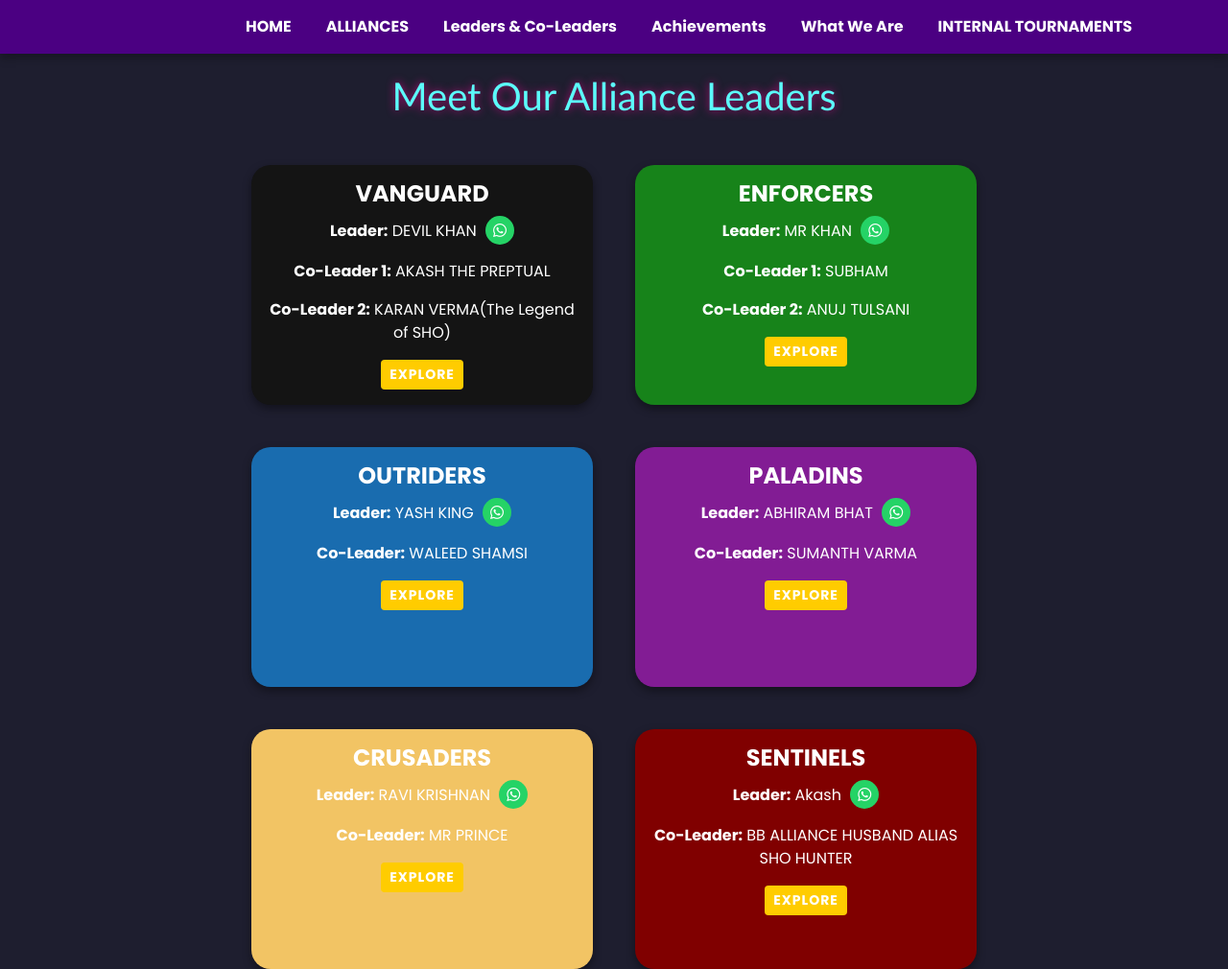
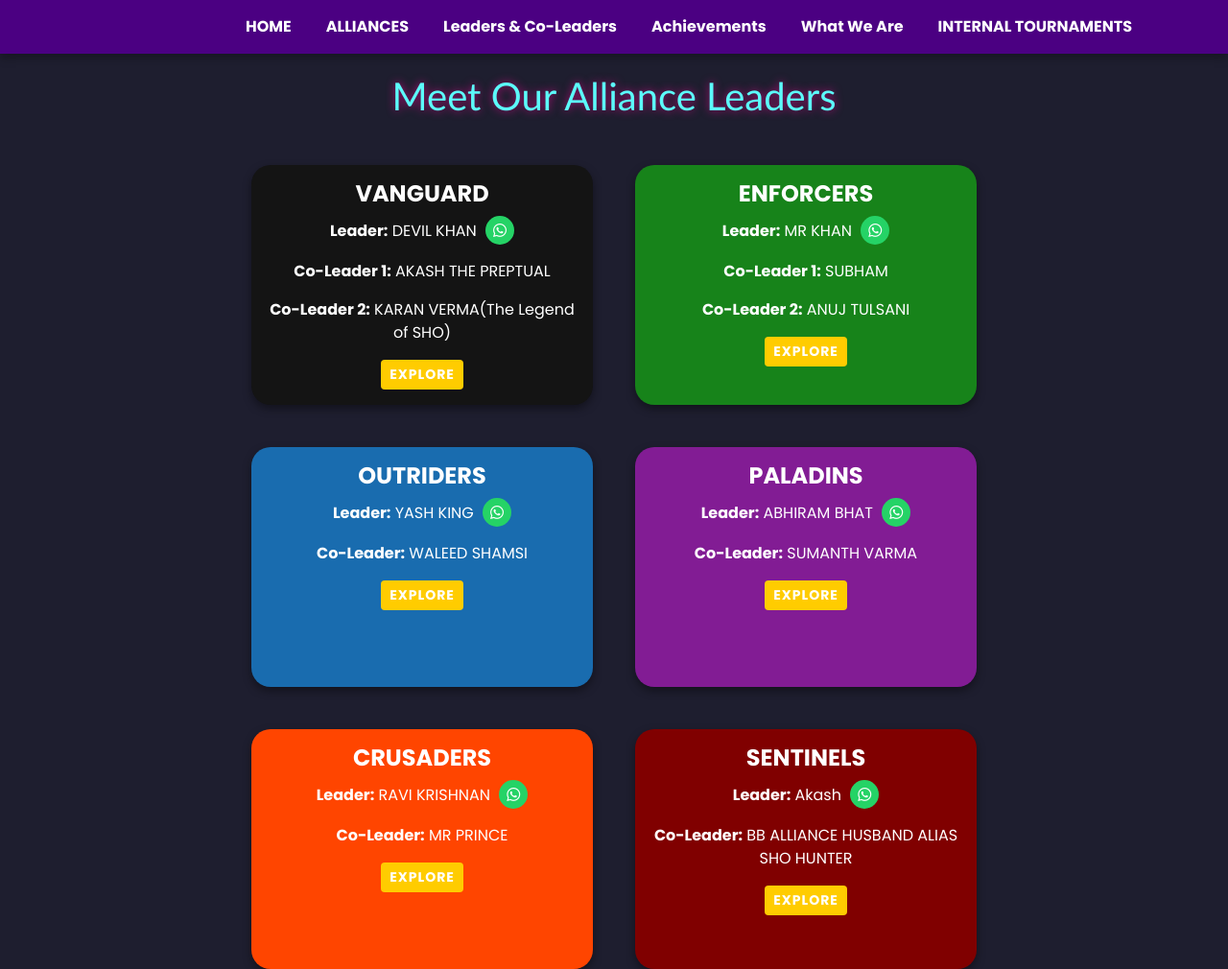
Before and after one commit to SHO-Alliance-Hw/SHO-ALLIANCE, a website: page src/leaders-coleaders.html in a window 1280 px wide. Shown: the whole page at 96% size. Drawn offline with nearby package versions, Linux system fonts and the light colour scheme.

Commit message:
change done

```diff
--- a/src/leaders-coleaders.html
+++ b/src/leaders-coleaders.html
@@ -34,7 +34,7 @@
   }
 
   #crusaders {
-    background-color: #F2C464; /* Yellow */
+    background-color: #ff4500; /* Yellow */
   }
 
   #sentinels {
```
